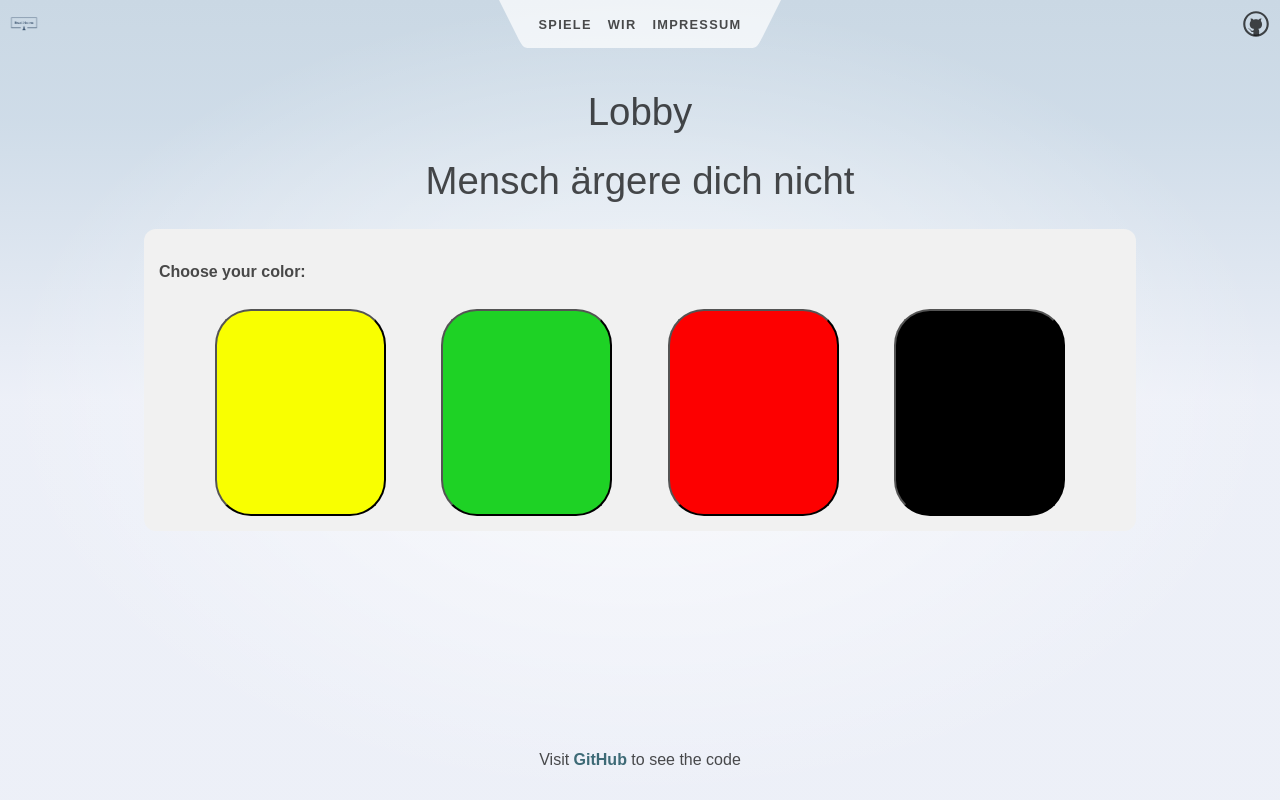
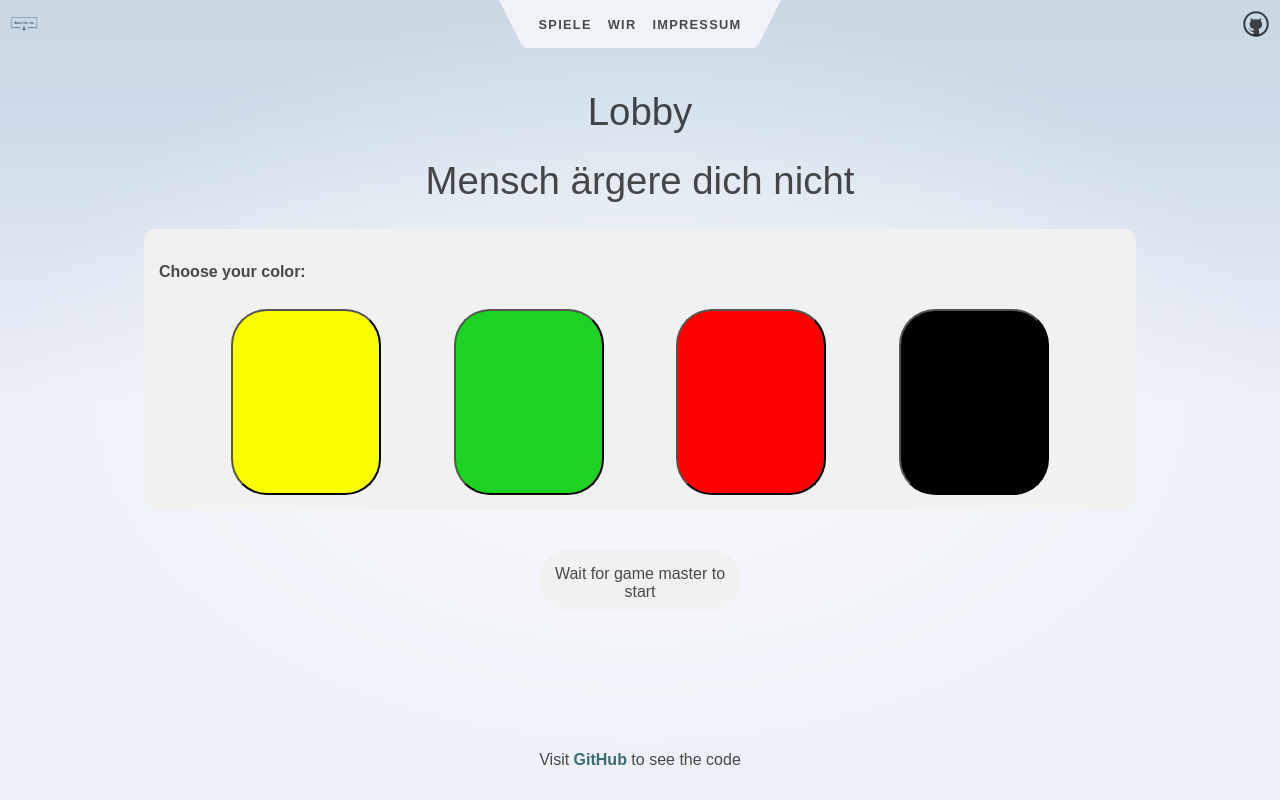
Before and after one commit to Pixxxel-Perfect/Boardheaven, a SvelteKit app in the folder frontend/boardheaven/: page /lobby in a window 1280 px wide. Built offline with nearby package versions, Linux system fonts and the light colour scheme.

Commit message:
lobby, redirect, todo: ws functionality

```diff
--- /dev/null
+++ b/frontend/boardheaven/src/gameMasterStore.ts
@@ -0,0 +1,8 @@
+import { writable } from 'svelte/store';
+
+
+export const isGameMaster = writable(false);
+
+export function setGameMaster(isMaster: boolean) {
+    isGameMaster.set(isMaster);
+}
--- a/frontend/boardheaven/src/lib/components/colorbox/colorbox.svelte
+++ b/frontend/boardheaven/src/lib/components/colorbox/colorbox.svelte
@@ -37,19 +37,20 @@
   .color-box {
     border-radius: 36px;
     background-color: var(--box-color);
-    width: 171px;
-    height: 207px;
+    width: 150px;
+    height: 186px;
     margin-top: 15px;
     outline: 3px solid transparent;
     transition: transform 200ms ease-in-out;
   }
 
   .color-box:hover {
-    transform: scale(1.05);
+    transform: scale(1.05, 1.02);
     transition: transform 330ms ease-in-out;
   }
 
   .selected-text {
     color: var(--text-color);
+    font-weight: bold;
   }
 </style>
--- a/frontend/boardheaven/src/routes/lobby/+page.svelte
+++ b/frontend/boardheaven/src/routes/lobby/+page.svelte
@@ -1,10 +1,26 @@
 <script lang="ts">
   import Colorbox from "$lib/components/colorbox/colorbox.svelte";
+  import { isGameMaster } from "../../gameMasterStore";
+  import { onMount } from "svelte";
+
+  onMount(() => {
+    let unsubscribeGameMaster = isGameMaster.subscribe((value) => {
+      gameMaster = value;
+    });
+
+    return () => {
+      unsubscribeGameMaster();
+    };
+  });
+
+  let gameMaster: boolean = false;
 
   const yellow: string = "#F9FF00";
   const green: string = "#1ED225";
   const red: string = "#FD0000";
   const black: string = "#000000";
+
+  let generatedLink: string | null = null;
 </script>
 
 <div>
@@ -22,6 +38,25 @@
       <Colorbox color={black}></Colorbox>
     </div>
   </div>
+
+  {#if gameMaster}
+    <div>
+      <label class="link-label">
+        Share Link With Friends
+        <br />
+        <input
+          bind:value={generatedLink}
+          class="link-textbox"
+          readonly
+          type="text"
+        />
+      </label>
+      <button class="start-game-button">Start game</button>
+    </div>
+  {/if}
+  {#if !gameMaster}
+    <div class="wait">Wait for game master to start</div>
+  {/if}
 </div>
 
 <style>
@@ -43,4 +78,42 @@
     justify-content: space-evenly;
     margin: 0 -1fr;
   }
+
+  .link-textbox {
+    width: 563px;
+    height: 36px;
+    border-radius: 56px;
+  }
+
+  .link-label {
+    padding-top: 30px;
+    font-size: 1.5rem;
+    text-align: center;
+    display: block;
+  }
+
+  .start-game-button {
+    width: 172px;
+    height: 30px;
+    border-radius: 57px;
+    justify-content: center;
+    margin: auto;
+    margin-top: 40px;
+    text-align: center;
+    display: block;
+  }
+
+  .wait {
+    width: 172px;
+    height: 30px;
+    border-radius: 57px;
+    justify-content: center;
+    margin: auto;
+    margin-top: 40px;
+    text-align: center;
+    display: block;
+
+    background-color: #f1f1f1;
+    padding: 15px;
+  }
 </style>
```
Also changed, not shown: frontend/boardheaven/src/routes/+page.svelte (+25 -19 lines).
